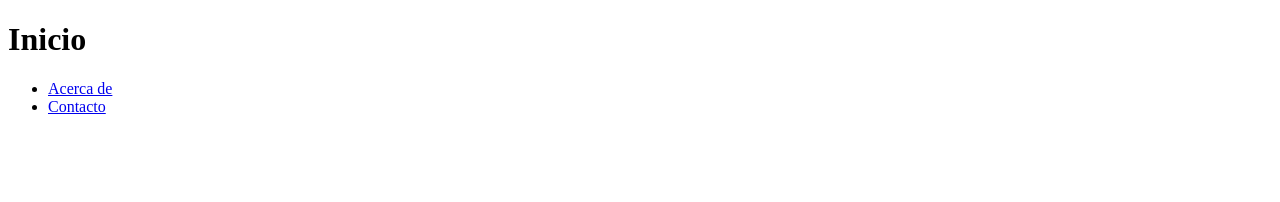
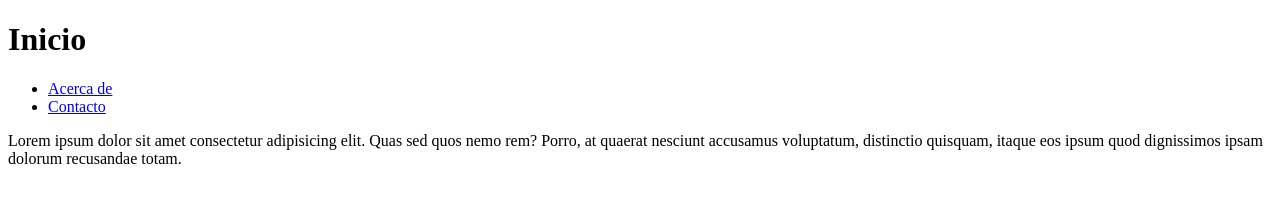
Before and after one commit to jfinfotest/proyecto-integrador, a plain HTML site: page index.html in a window 1280 px wide. Drawn offline with Linux system fonts and the light colour scheme.

Commit message:
Modificacion 1

```diff
--- a/index.html
+++ b/index.html
@@ -13,6 +13,7 @@
         <li><a href="src/pages/acerca.html">Acerca de</a></li>
         <li><a href="src/pages/contacto.html">Contacto</a></li>
     </ul>
+    <p>Lorem ipsum dolor sit amet consectetur adipisicing elit. Quas sed quos nemo rem? Porro, at quaerat nesciunt accusamus voluptatum, distinctio quisquam, itaque eos ipsum quod dignissimos ipsam dolorum recusandae totam.</p>
 
 
 </body>
```
